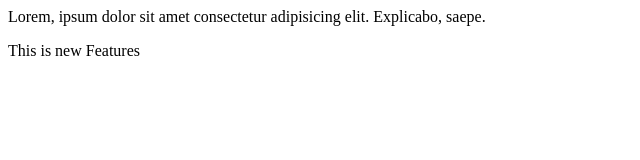
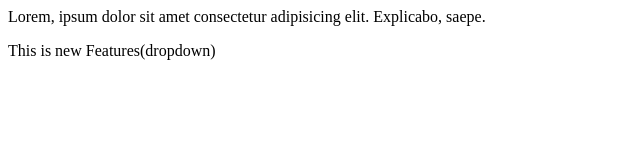
Before and after one commit to deepakg2607/localrepo, a plain HTML site: page index.html in a window 1280 px wide. Shown: the full height of the page, 0-640 px from the left. Drawn offline with Linux system fonts and the light colour scheme.

Commit message:
Dropdown Added

```diff
--- a/index.html
+++ b/index.html
@@ -1,2 +1,2 @@
 <p>Lorem, ipsum dolor sit amet consectetur adipisicing elit. Explicabo, saepe.</p>
-<p>This is new Features</p>
+<p>This is new Features(dropdown)</p>
```
